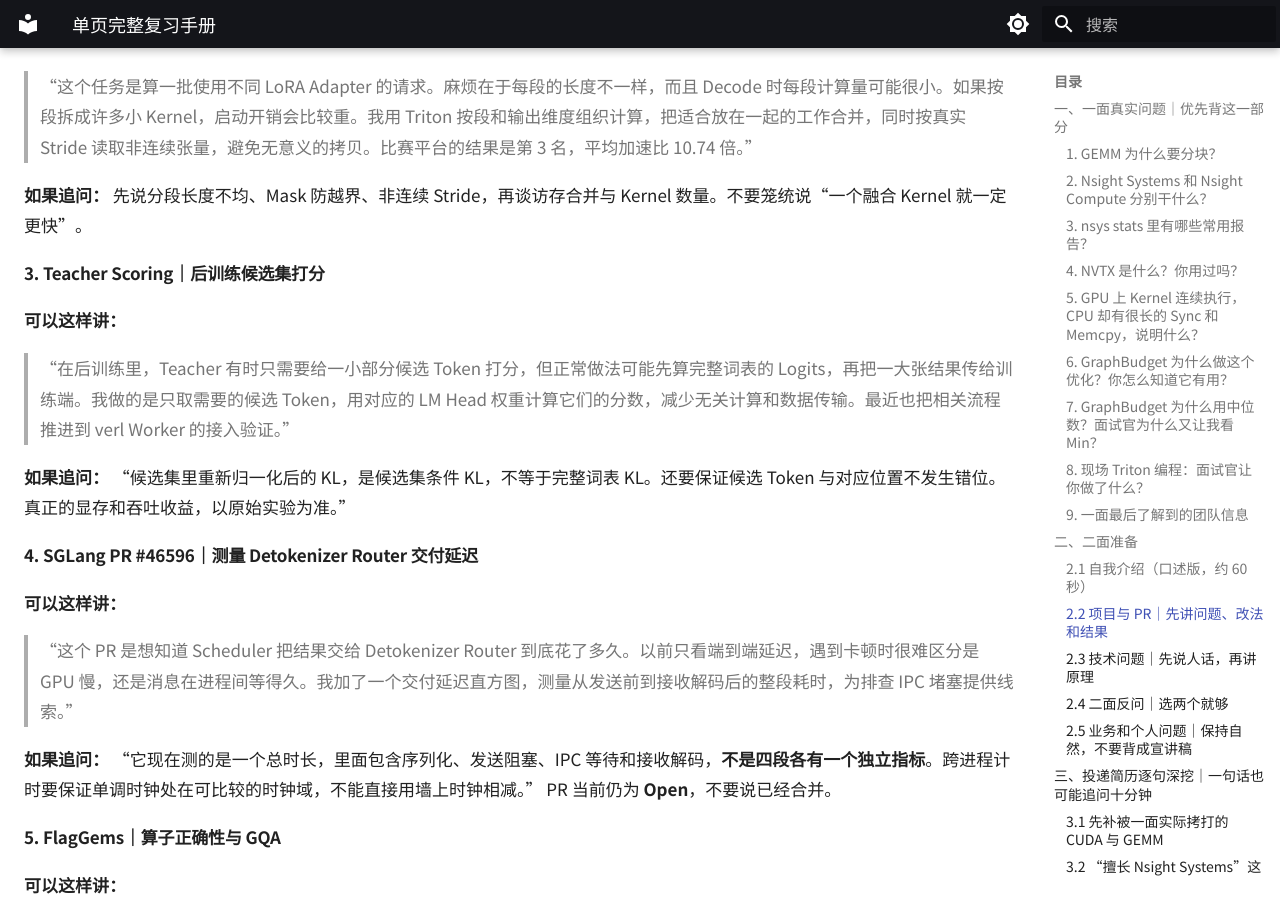
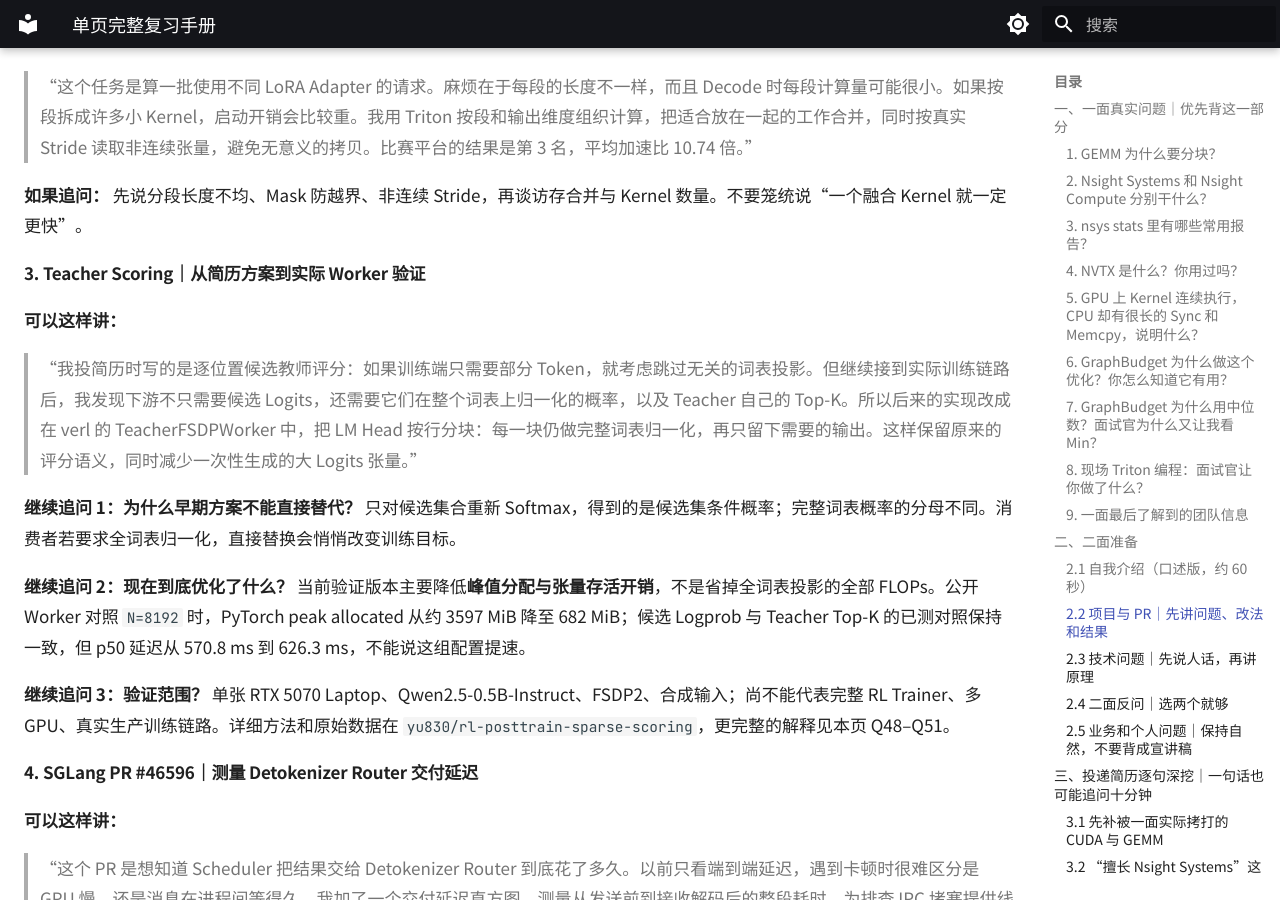
Before and after one commit to yu830/ai-infra-handbook, an MkDocs documentation site: the page built from docs/index.md, in a window 1280 px wide and 900 px high, scrolled down 4676 px. Built offline with MkDocs 1.6.1 and Material for MkDocs 9.7.7, drawn with Linux system fonts in a browser that asks for light colours.

Commit message:
docs: reconcile teacher-scoring resume snapshot with latest verified verl Worker implementation

```diff
--- a/docs/index.md
+++ b/docs/index.md
@@ -137,13 +137,17 @@
 
 **如果追问：** 先说分段长度不均、Mask 防越界、非连续 Stride，再谈访存合并与 Kernel 数量。不要笼统说“一个融合 Kernel 就一定更快”。
 
-#### 3. Teacher Scoring｜后训练候选集打分
+#### 3. Teacher Scoring｜从简历方案到实际 Worker 验证
 
 **可以这样讲：**
 
-> “在后训练里，Teacher 有时只需要给一小部分候选 Token 打分，但正常做法可能先算完整词表的 Logits，再把一大张结果传给训练端。我做的是只取需要的候选 Token，用对应的 LM Head 权重计算它们的分数，减少无关计算和数据传输。最近也把相关流程推进到 verl Worker 的接入验证。”
+> “我投简历时写的是逐位置候选教师评分：如果训练端只需要部分 Token，就考虑跳过无关的词表投影。但继续接到实际训练链路后，我发现下游不只需要候选 Logits，还需要它们在整个词表上归一化的概率，以及 Teacher 自己的 Top-K。所以后来的实现改成在 verl 的 TeacherFSDPWorker 中，把 LM Head 按行分块：每一块仍做完整词表归一化，再只留下需要的输出。这样保留原来的评分语义，同时减少一次性生成的大 Logits 张量。”
 
-**如果追问：** “候选集里重新归一化后的 KL，是候选集条件 KL，不等于完整词表 KL。还要保证候选 Token 与对应位置不发生错位。真正的显存和吞吐收益，以原始实验为准。”
+**继续追问 1：为什么早期方案不能直接替代？** 只对候选集合重新 Softmax，得到的是候选集条件概率；完整词表概率的分母不同。消费者若要求全词表归一化，直接替换会悄悄改变训练目标。
+
+**继续追问 2：现在到底优化了什么？** 当前验证版本主要降低**峰值分配与张量存活开销**，不是省掉全词表投影的全部 FLOPs。公开 Worker 对照 `N=8192` 时，PyTorch peak allocated 从约 3597 MiB 降至 682 MiB；候选 Logprob 与 Teacher Top-K 的已测对照保持一致，但 p50 延迟从 570.8 ms 到 626.3 ms，不能说这组配置提速。
+
+**继续追问 3：验证范围？** 单张 RTX 5070 Laptop、Qwen2.5-0.5B-Instruct、FSDP2、合成输入；尚不能代表完整 RL Trainer、多 GPU、真实生产训练链路。详细方法和原始数据在 `yu830/rl-posttrain-sparse-scoring`，更完整的解释见本页 Q48–Q51。
 
 #### 4. SGLang PR #46596｜测量 Detokenizer Router 交付延迟
 
```
